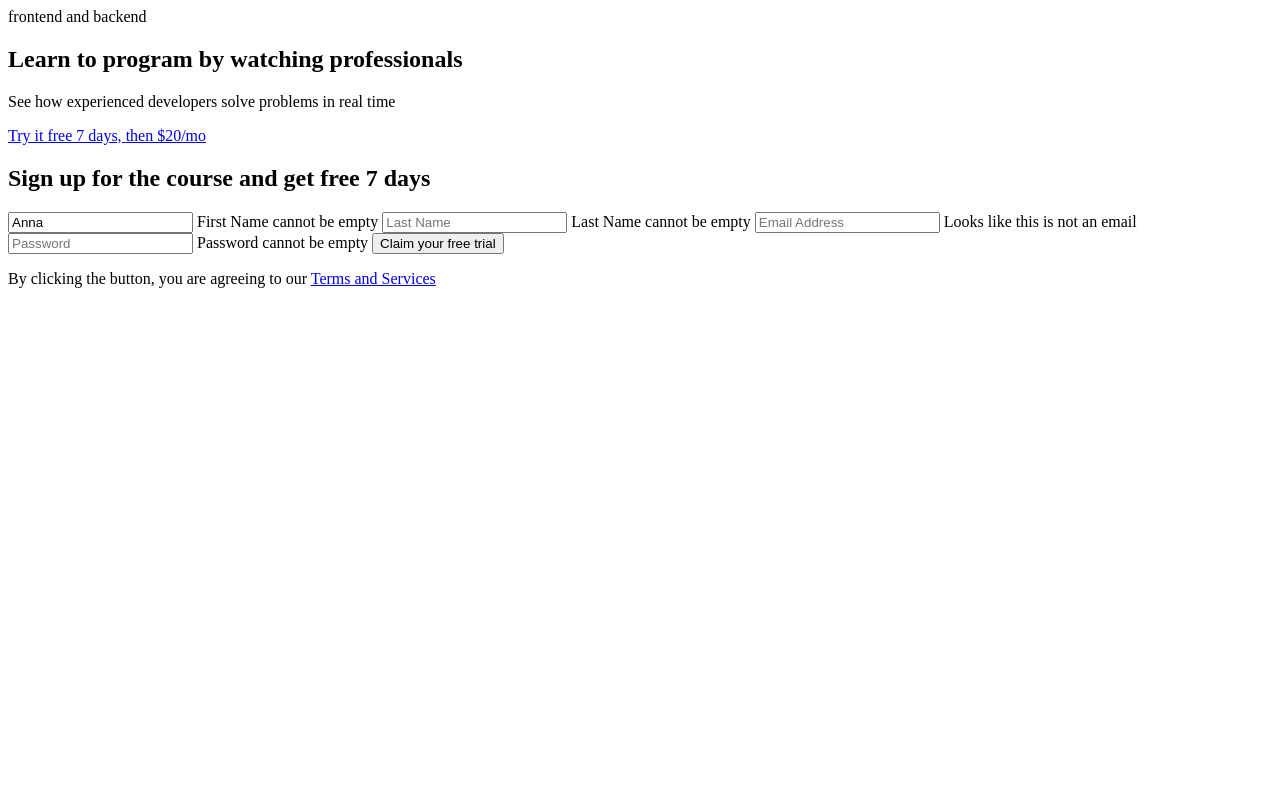
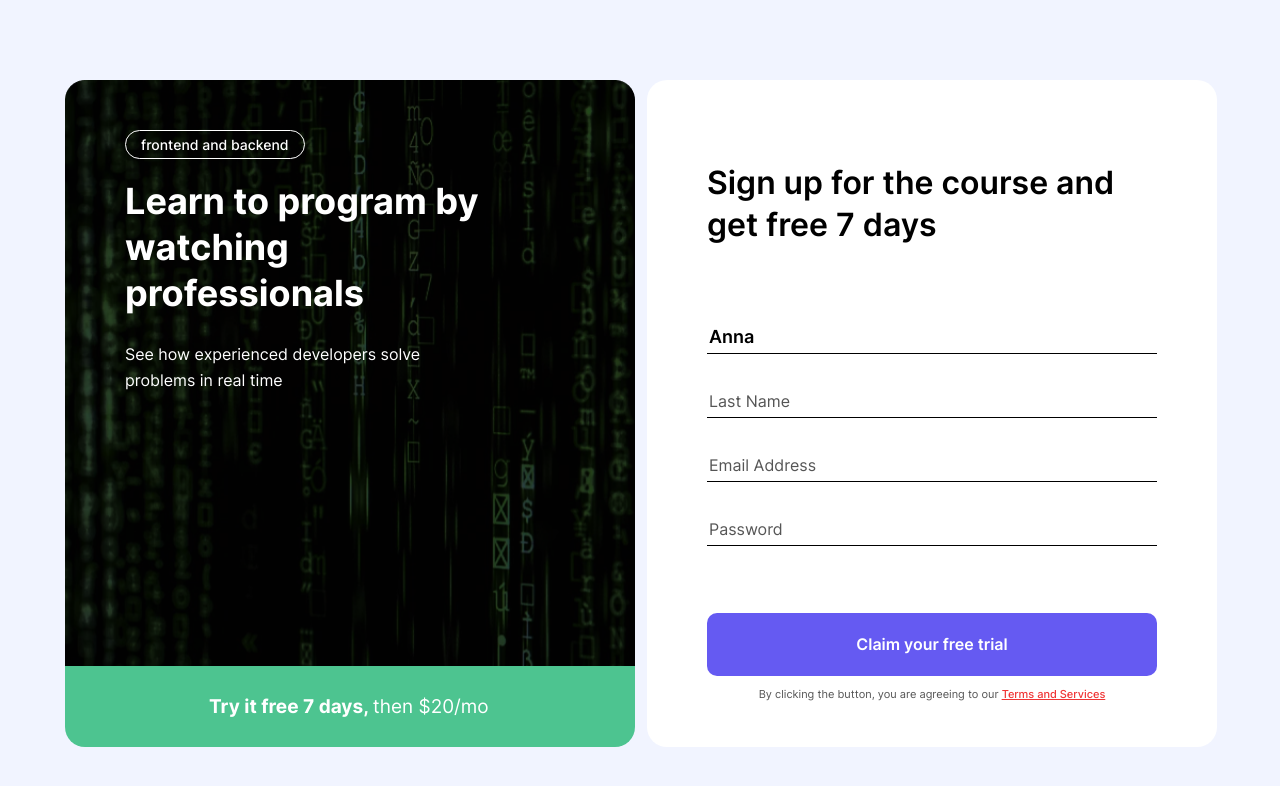
Before and after one commit to JumabaevZiyodilla/IntroForm, a plain HTML site: page index.html in a window 1280 px wide. Drawn offline with Linux system fonts and the light colour scheme.

Commit message:
Initial commit

```diff
--- a/index.html
+++ b/index.html
@@ -5,7 +5,9 @@
     <meta http-equiv="X-UA-Compatible" content="IE=edge">
     <meta name="viewport" content="width=device-width, initial-scale=1.0">
     <title>Intro form</title>
-    <link rel="stylesheet" href="./css/style.css">
+    <!-- <link rel="stylesheet" href="./css/normalize.css"> -->
+    <!-- <link rel="stylesheet" href="./css/main.css"> -->
+    <link rel="stylesheet" href="./css/main.min.css">
 </head>
 <body>
     <header></header>
```
